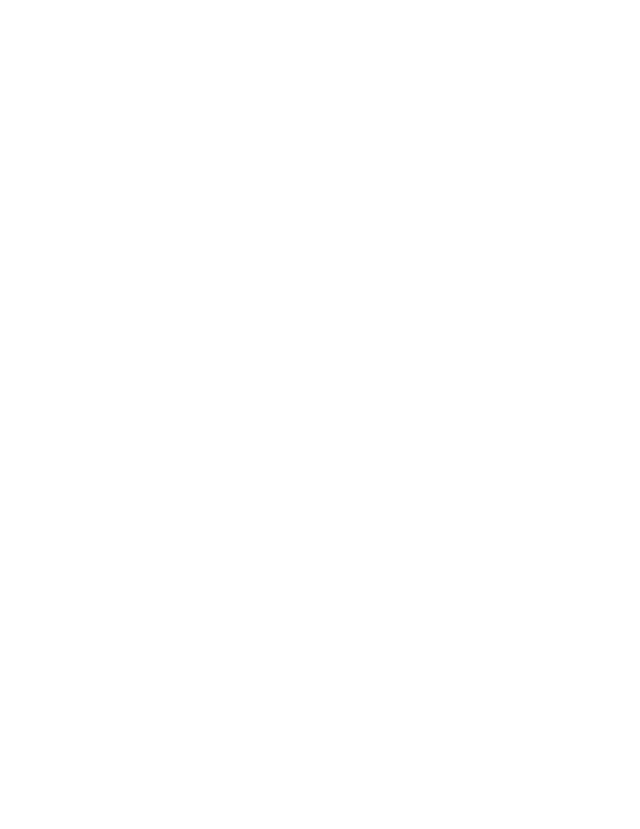
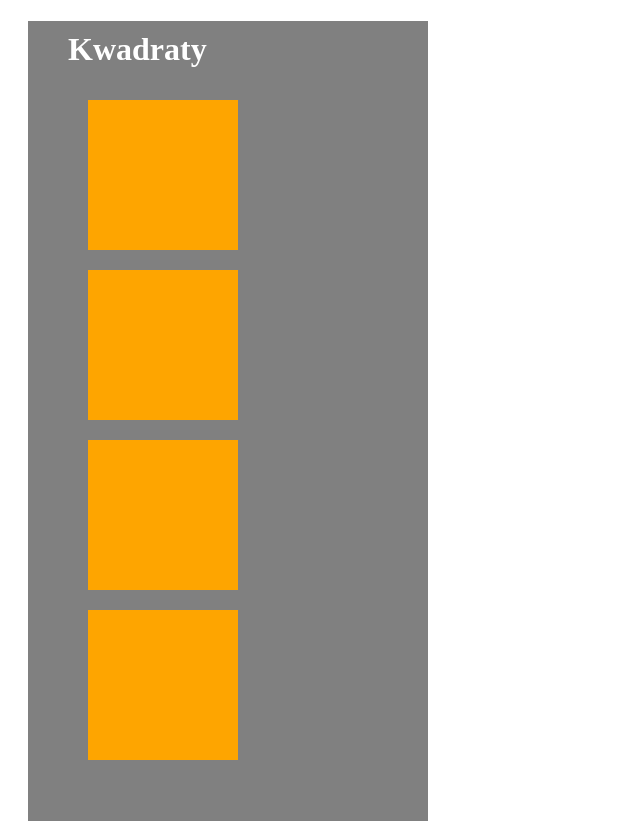
Before and after one commit to madri89/css, a plain HTML site: page 38281/index.html in a window 1280 px wide. Shown: the whole page, without its empty margins (0-640 px from the left). Before the commit the page ends 800 px from the top, so only its background shows below. Drawn offline with Linux system fonts and the light colour scheme.

Commit message:
kwadraty

```diff
--- a/38281/css/style.css
+++ b/38281/css/style.css
@@ -0,0 +1,22 @@
+#tlo {
+    background-color: #808080;
+    width: 400px;
+    height: 800px;
+    color: white;
+    margin-top: 20px;
+    margin-left: 20px;
+
+}
+
+h1 {
+    margin-left: 30px;
+    padding: 10px;
+}
+
+#kwadrat {
+    background-color: #fea500;
+    width: 150px;
+    height: 150px;
+    margin-left: 60px;
+    margin-bottom: 20px;
+}
--- a/38281/index.html
+++ b/38281/index.html
@@ -4,9 +4,16 @@
     <meta charset="UTF-8">
     <meta http-equiv="X-UA-Compatible" content="IE=edge">
     <meta name="viewport" content="width=device-width, initial-scale=1.0">
+    <link rel="stylesheet" href="css/style.css">
     <title>Document</title>
 </head>
 <body>
-
+    <div id="tlo">
+    <h1>Kwadraty</h1>
+        <div id="kwadrat"></div>
+        <div id="kwadrat"></div>
+        <div id="kwadrat"></div>
+        <div id="kwadrat"></div>
+    </div>
 </body>
 </html>
```
